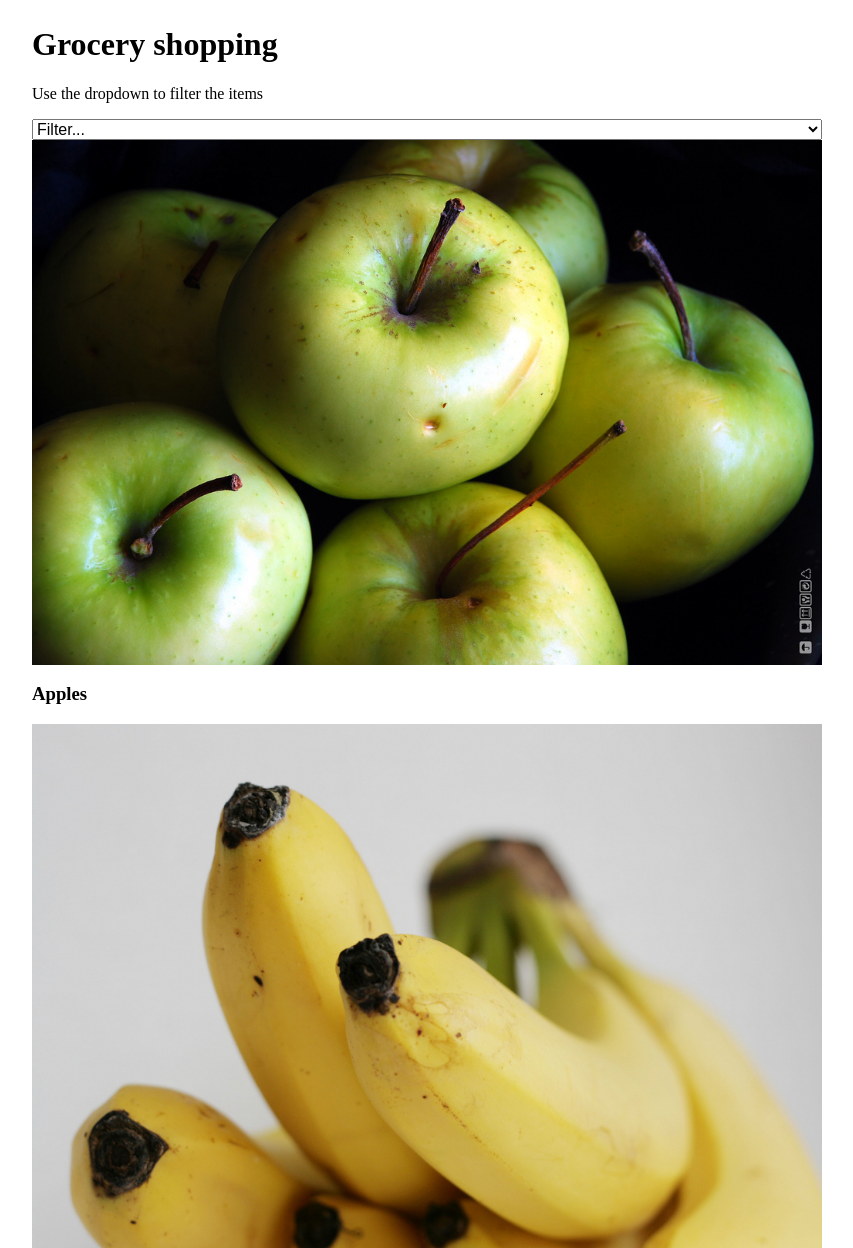
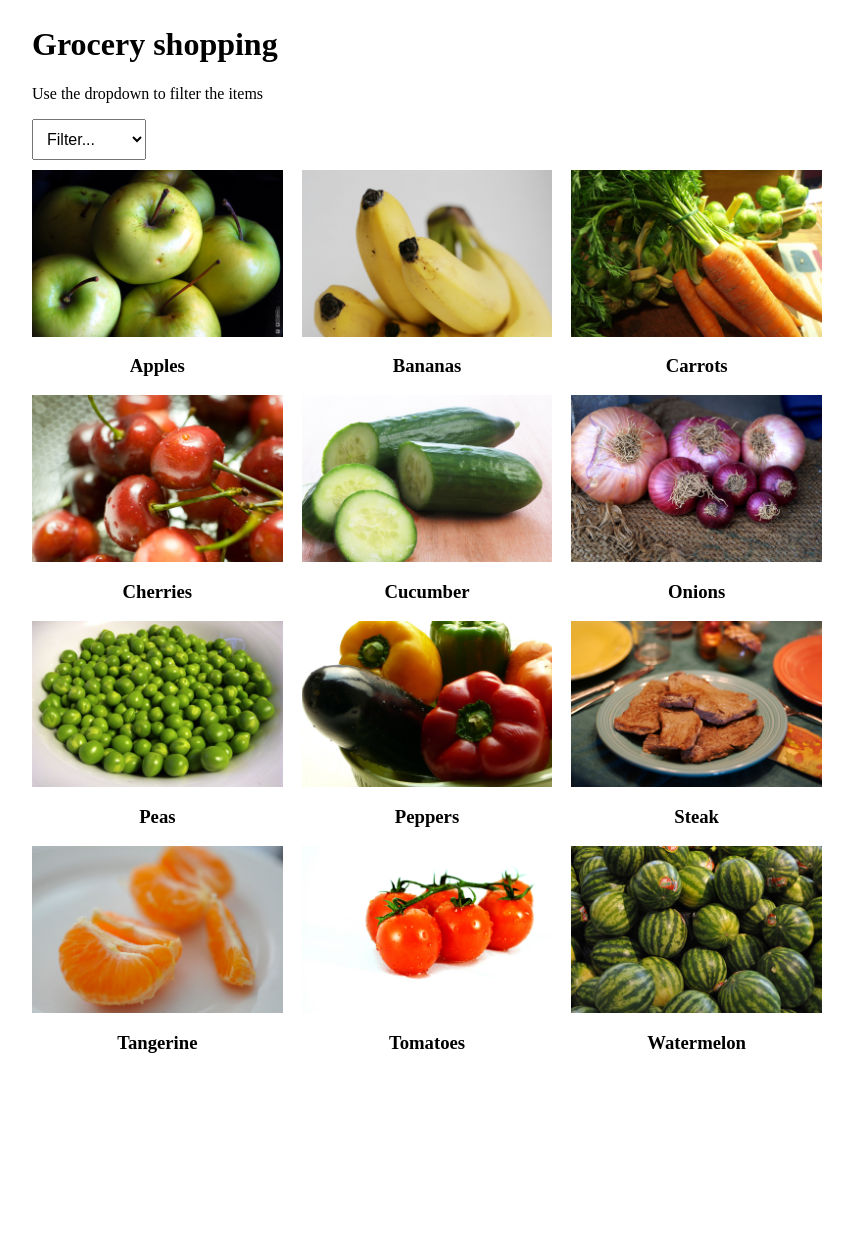
Before and after one commit to andrebeganski/Filter-Demo, a plain HTML site: page index.html in a window 1280 px wide. Shown: the top 1248 px of the page, without its empty margins (213-1066 px from the left). After the commit the page ends 1077 px from the top, so only its background shows below. Drawn offline with nearby package versions, Linux system fonts and the light colour scheme.

Commit message:
final commit

```diff
--- a/index.html
+++ b/index.html
@@ -36,65 +36,69 @@
                     <option value="meat">Meat</option>
                 </select>
         </div>
-        <section id="fruits">
-            <div class="item">
+
+        <section id="food">
+            <div class="item fruit active">
                 <img src="img/apples.jpg" />
                 <h3>Apples</h3>
             </div>
 
-            <div class="item">
+            <div class="item fruit active">
                 <img src="img/bananas.jpg" />
                 <h3>Bananas</h3>
             </div>
 
-            <div class="item">
+            <div class="item vegetable active">
                 <img src="img/carrots.jpg" />
                 <h3>Carrots</h3>
             </div>
 
-            <div class="item">
+            <div class="item fruit active">
                 <img src="img/cherries.jpg" />
                 <h3>Cherries</h3>
             </div>
 
-            <div class="item">
+            <div class="item fruit active">
                 <img src="img/cucumber.jpg" />
                 <h3>Cucumber</h3>
             </div>
 
-            <div class="item">
+            <div class="item vegetable active">
                 <img src="img/onions.jpg" />
                 <h3>Onions</h3>
             </div>
 
-            <div class="item">
+            <div class="item vegetable active">
                 <img src="img/peas.jpg" />
                 <h3>Peas</h3>
             </div>
 
-            <div class="item">
+            <div class="item fruit active">
                 <img src="img/peppers.jpg" />
                 <h3>Peppers</h3>
             </div>
 
-            <div class="item">
+            <div class="item meat active">
                 <img src="img/steak.jpg" />
                 <h3>Steak</h3>
             </div>
 
-            <div class="item">
+            <div class="item fruit active">
                 <img src="img/tangerine.jpg" />
                 <h3>Tangerine</h3>
             </div>
 
-            <div class="item">
+            <div class="item fruit vegetable active">
                 <img src="img/tomatoes.jpg" />
                 <h3>Tomatoes</h3>
             </div>
 
-            <div class="item">
+            <div class="item fruit active">
                 <img src="img/watermelon.jpg" />
                 <h3>Watermelon</h3>
+            </div>
+
+            <div class="vegetable">
             </div>
         </section>
     </div>
--- a/main.js
+++ b/main.js
@@ -1 +1,16 @@
 // silence
+const select = document.querySelector(".filter")
+
+select.addEventListener("change", function (e) {
+    const chosen_food = e.target.value;
+    const currently_visible = document.querySelectorAll(".item.active");
+    const make_visible = document.querySelectorAll(`.item.${chosen_food}`)
+
+    currently_visible.forEach(function (food) {
+        food.classList.remove("active");
+    });
+
+    make_visible.forEach(function (food1) {
+        food1.classList.add("active");
+    });
+});
--- a/style.css
+++ b/style.css
@@ -38,12 +38,41 @@ img {
 select {
     display: block;
     width: 100%;
+    padding: 10px;
+    width: auto;
+    margin-bottom: 10px;
 }
 
+#food{
+    display: flex;
+    flex-wrap: wrap;
+    justify-content: space-between;
+}
+
+#food > div{
+    flex-basis: calc(50% - 10px);
+    text-align: center;
+    transition: all 0.5s ease-in-out;
+}
+
+.item{
+    opacity: .25;
+    transition: opacity .25s ease-in-out;
+}
+
+.item.active{
+    opacity: 1;
+}
 
 /* Tablet/Desktop overrides */
 
-@media(min-width: 681px) {}
+@media(min-width: 681px) {
+
+    #food > div{
+        flex-basis: calc(33% - 10px);
+    }
+
+}
 
 @media(min-width: 729px) {
     /* Any adjustments for desktop and larger go here. Note these styles will be applied to anything 729px or larger -- so desktop */
```
